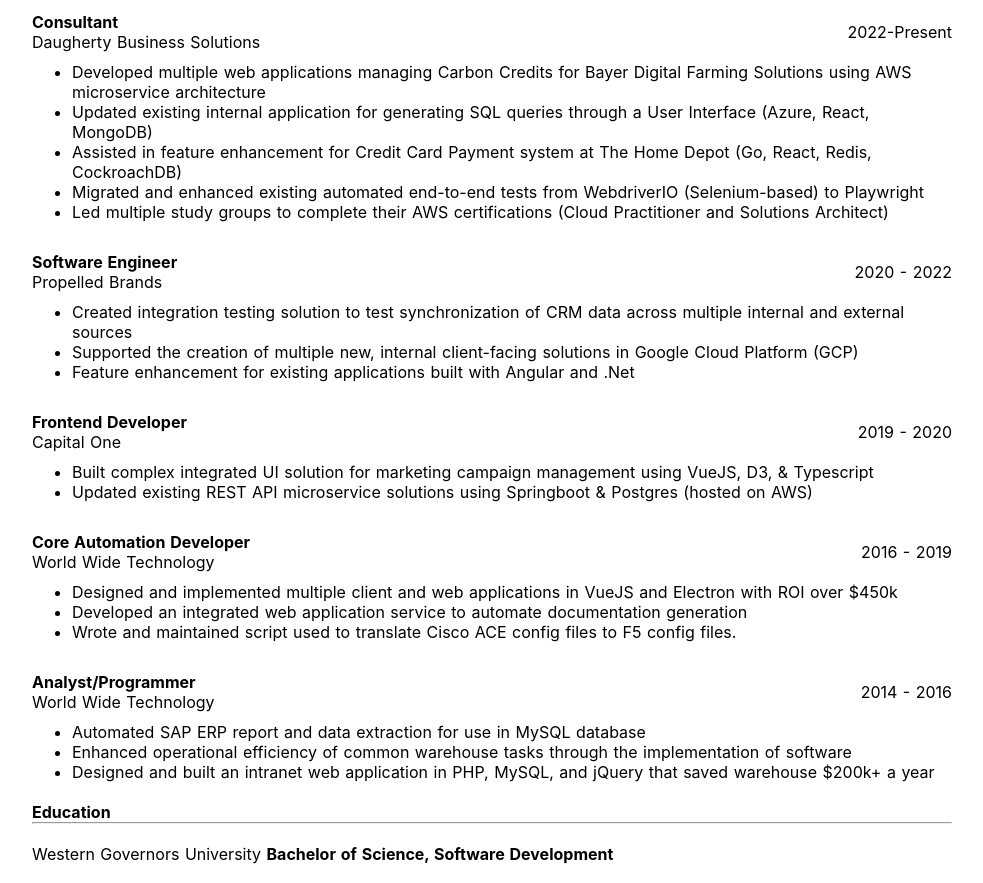
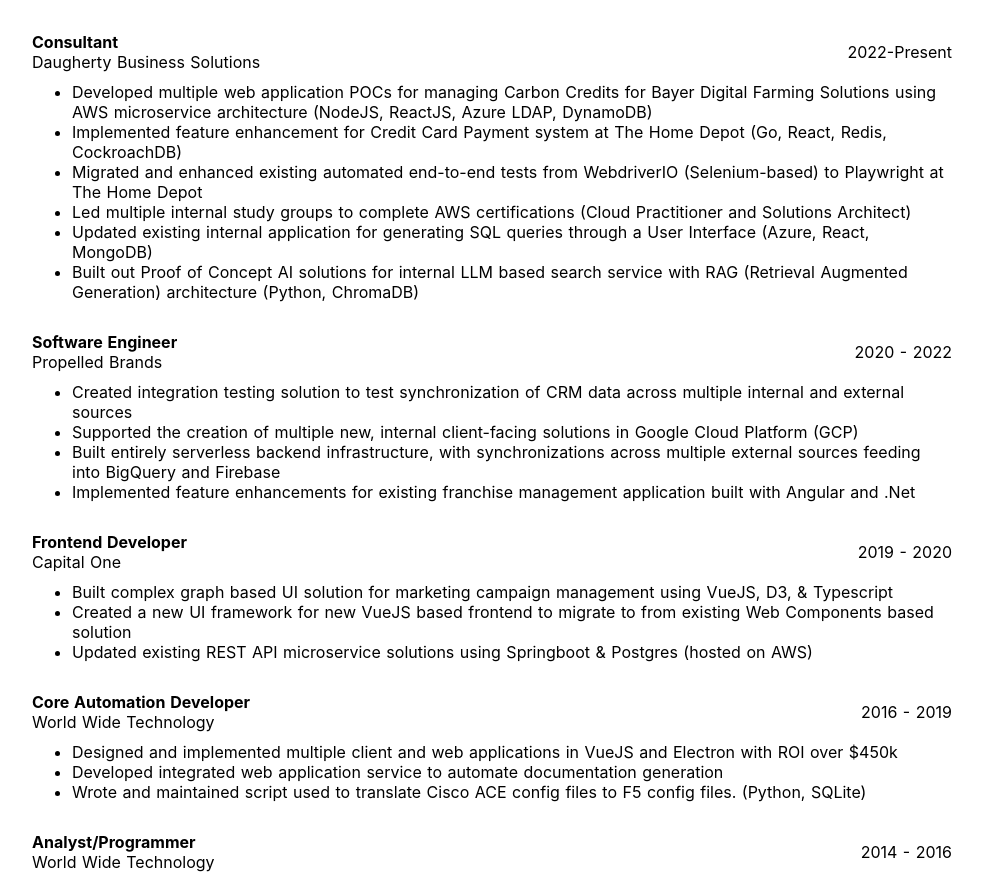
Before and after one commit to mikecannondeveloper/mikecannondeveloper.github.io, a Nuxt app: page / in a window 1280 px wide. Shown: the part 471-1354 px from the top of the page, without its empty margins (148-1131 px from the left). Built offline with nearby package versions, Linux system fonts and the light colour scheme.

Commit message:
updated resume

```diff
--- a/assets/data.js
+++ b/assets/data.js
@@ -3,7 +3,8 @@
   skills: [
     '9 years of professional software development experience in Go, Java, Python, JavaScript (NodeJs, Vue, React, Typescript) ',
     '5 years of professional software development experience in cloud based environments (AWS, GCP, Azure)',
-    'Software Application Design, Development, Implementation, and Documentation',
+    'Software Application Design, Development, Implementation, Testing, and Documentation',
+    'Currently developing skills in Machine Learning and AI'
   ],
   certs: [{
       name: 'CompTIA A+',
@@ -31,11 +32,12 @@
       company: 'Daugherty Business Solutions',
       dateRange: '2022-Present',
       items: [
-        'Developed multiple web applications managing Carbon Credits for Bayer Digital Farming Solutions using AWS microservice architecture',
+        'Developed multiple web application POCs for managing Carbon Credits for Bayer Digital Farming Solutions using AWS microservice architecture (NodeJS, ReactJS, Azure LDAP, DynamoDB)',
+        'Implemented feature enhancement for Credit Card Payment system at The Home Depot (Go, React, Redis, CockroachDB)',
+        'Migrated and enhanced existing automated end-to-end tests from WebdriverIO (Selenium-based) to Playwright at The Home Depot',
+        'Led multiple internal study groups to complete AWS certifications (Cloud Practitioner and Solutions Architect)',
         'Updated existing internal application for generating SQL queries through a User Interface (Azure, React, MongoDB)',
-        'Assisted in feature enhancement for Credit Card Payment system at The Home Depot (Go, React, Redis, CockroachDB)',
-        'Migrated and enhanced existing automated end-to-end tests from WebdriverIO (Selenium-based) to Playwright',
-        'Led multiple study groups to complete their AWS certifications (Cloud Practitioner and Solutions Architect)'
+        'Built out Proof of Concept AI solutions for internal LLM based search service with RAG (Retrieval Augmented Generation) architecture (Python, ChromaDB)'
       ]
     },
     {
@@ -45,7 +47,8 @@
       items: [
         'Created integration testing solution to test synchronization of CRM data across multiple internal and external sources',
         'Supported the creation of multiple new, internal client-facing solutions in Google Cloud Platform (GCP)',
-        'Feature enhancement for existing applications built with Angular and .Net'
+        'Built entirely serverless backend infrastructure, with synchronizations across multiple external sources feeding into BigQuery and Firebase',
+        'Implemented feature enhancements for existing franchise management application built with Angular and .Net'
       ]
     },
     {
@@ -53,7 +56,8 @@
       company: 'Capital One',
       dateRange: '2019 - 2020',
       items: [
-        'Built complex integrated UI solution for marketing campaign management using VueJS, D3, & Typescript',
+        'Built complex graph based UI solution for marketing campaign management using VueJS, D3, & Typescript',
+        'Created a new UI framework for new VueJS based frontend to migrate to from existing Web Components based solution',
         'Updated existing REST API microservice solutions using Springboot & Postgres (hosted on AWS)',
       ]
     },
@@ -63,8 +67,8 @@
       dateRange: '2016 - 2019',
       items: [
         'Designed and implemented multiple client and web applications in VueJS and Electron with ROI over $450k',
-        'Developed an integrated web application service to automate documentation generation',
-        'Wrote and maintained script used to translate Cisco ACE config files to F5 config files.',
+        'Developed integrated web application service to automate documentation generation',
+        'Wrote and maintained script used to translate Cisco ACE config files to F5 config files. (Python, SQLite)',
       ]
     },
     {
@@ -74,6 +78,7 @@
       items: [
         'Automated SAP ERP report and data extraction for use in MySQL database',
         'Enhanced operational efficiency of common warehouse tasks through the implementation of software',
+        'Streamlined existing label printing process from web application',
         'Designed and built an intranet web application in PHP, MySQL, and jQuery that saved warehouse $200k+ a year'
       ]
     }
```
Also changed, not shown: 2 other files (tests, documents, lock files or other folders).
